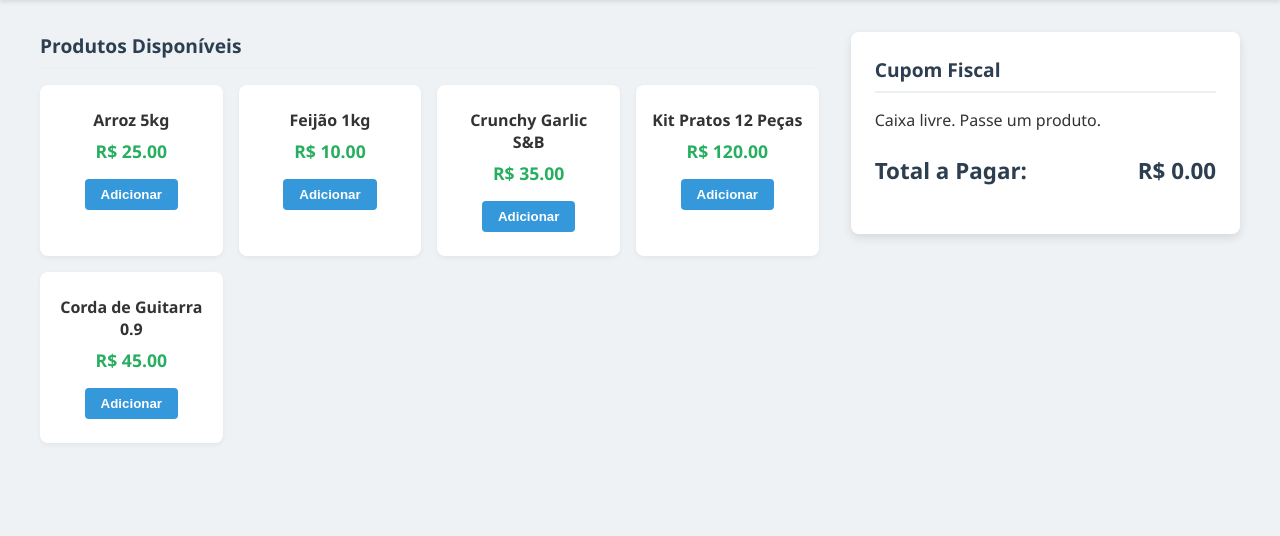
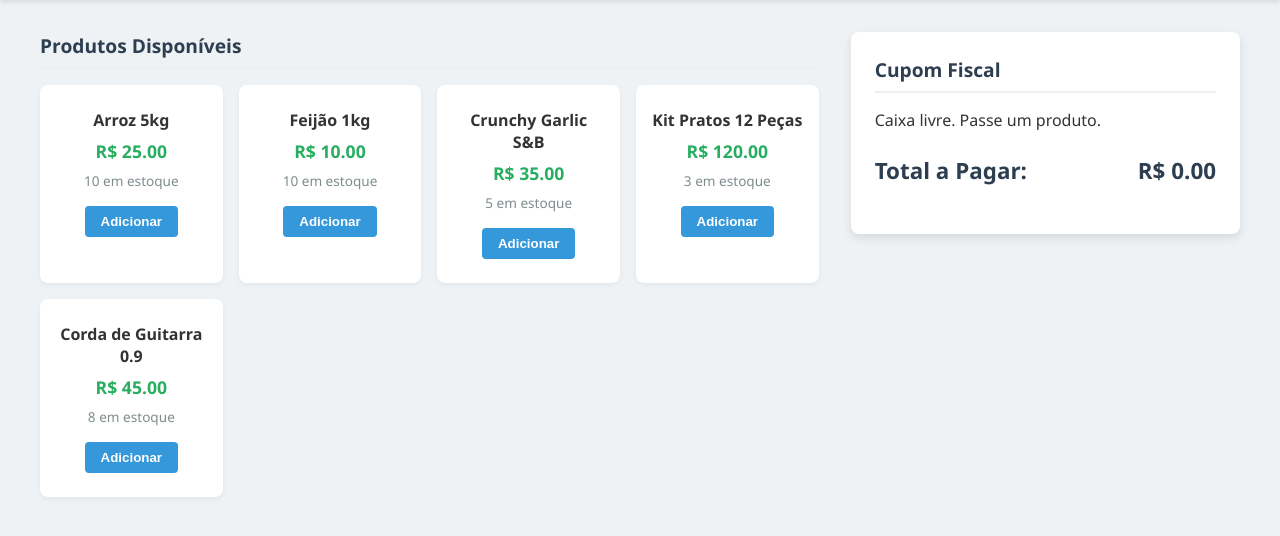
Before and after one commit to LeoSoaresK/MarketCheckout, a Flask app: page / in a window 1280 px wide. Shown: the part 65-601 px from the top of the page. Run offline with Flask 3, Linux system fonts and the light colour scheme.

Commit message:
Exibição do estoque

```diff
--- a/static/style.css
+++ b/static/style.css
@@ -56,6 +56,7 @@ h2 {
 .produto-card:hover { transform: translateY(-3px); }
 .nome-produto { font-weight: bold; text-align: center; }
 .preco-produto { color: #27ae60; font-weight: bold; font-size: 1.1rem; }
+.estoque-produto { color: #7f8c8d; font-size: 0.85rem; }
 
 .btn-add {
     background-color: #3498db;
--- a/templates/index.html
+++ b/templates/index.html
@@ -29,6 +29,7 @@
                 <div class="produto-card">
                     <span class="nome-produto">{{ produto.nome }}</span>
                     <span class="preco-produto">R$ {{ "%.2f"|format(produto.preco) }}</span>
+                    <span class="estoque-produto">{{ produto.estoque }} em estoque</span>
                     <form action="/adicionar" method="POST">
                         <input type="hidden" name="nome" value="{{ produto.nome }}">
                         <input type="hidden" name="preco" value="{{ produto.preco }}">
```
